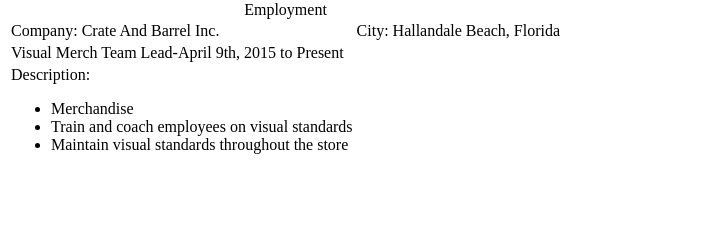
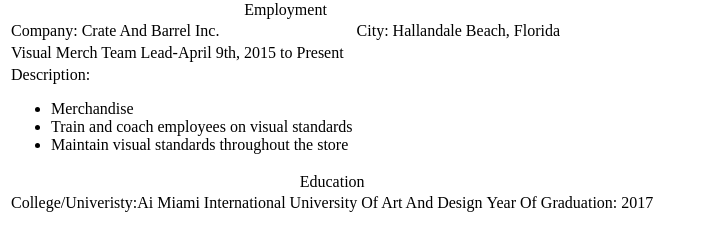
Before and after one commit to Ambi217m/Ambi217m.github.io, a plain HTML site: page resume.html in a window 1280 px wide. Shown: the part 79-330 px from the top of the page, without its empty margins (0-708 px from the left). Drawn offline with Linux system fonts and the light colour scheme.

Commit message:
Update resume.html

```diff
--- a/resume.html
+++ b/resume.html
@@ -21,6 +21,11 @@
     <li> Maintain visual standards throughout the store</li>
   </ul></td>
 </tr>
+</table><table>
+  <caption>Education</caption><tr>
+    <td> College/Univeristy:Ai Miami International University Of Art And Design</td>
+    <td> Year Of Graduation: 2017</td>
+  </tr>
 </table>
 </body>
 </html>
```
